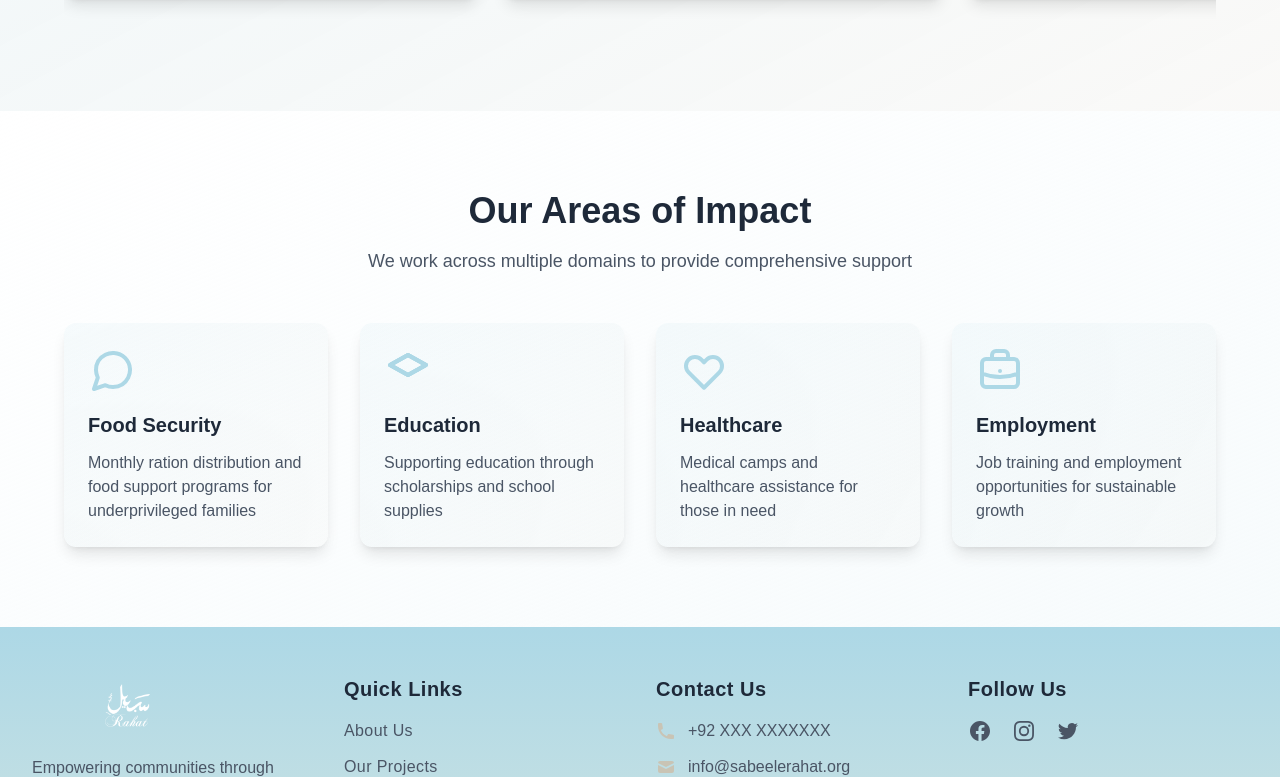
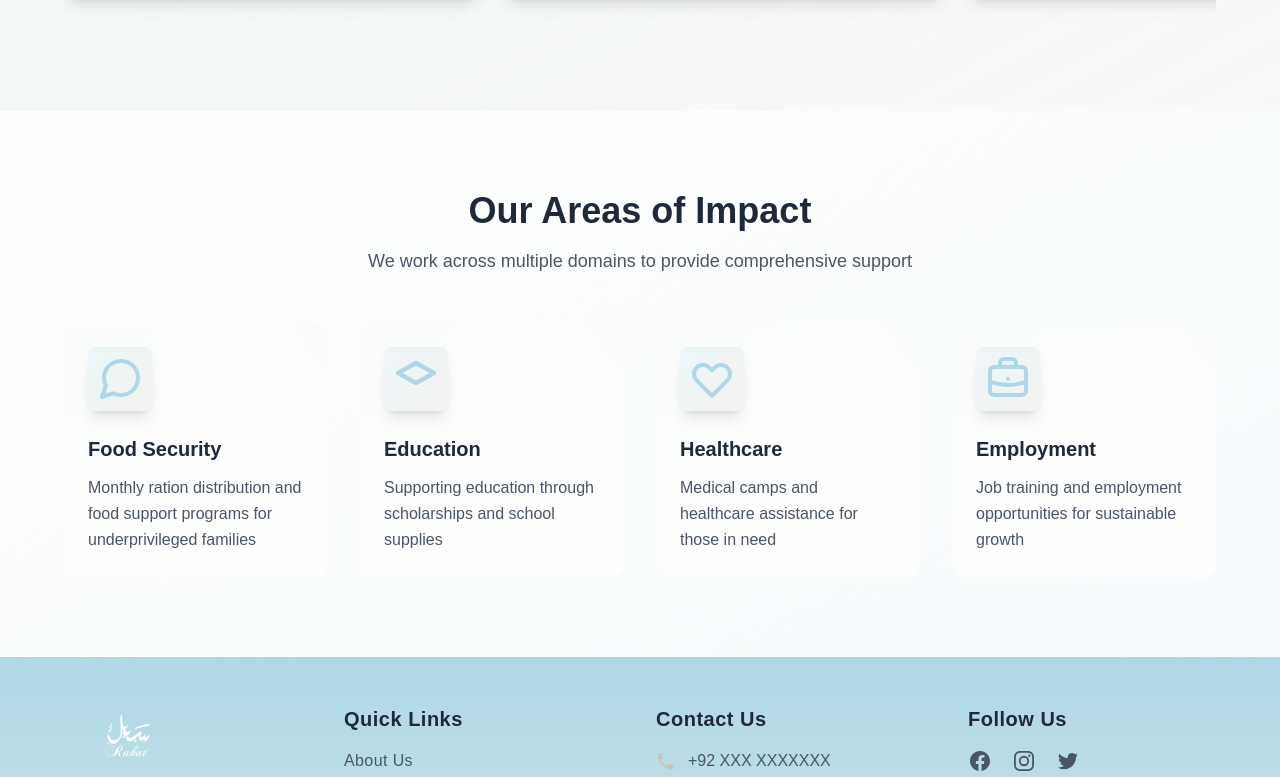
Before and after one commit to danish-ahmad-ai/Sabeel-e-Rahat, a Next.js app in the folder frontend/: page / in a window 1280 px wide. Shown: the part 2004-2781 px from the top of the page. Built offline with nearby package versions, Linux system fonts and the light colour scheme.

Commit message:
Remove unused hero image and enhance card component styles in the main page for improved aesthetics and interactivity; add background patterns, hover effects, and transition animations.

```diff
--- a/frontend/src/app/page.tsx
+++ b/frontend/src/app/page.tsx
@@ -187,17 +187,38 @@ export default function Home() {
               {domains.map((domain, index) => (
                 <div
                   key={index}
-                  className="bg-gradient-to-br from-[#ADD8E6]/10 to-[#C9C4B5]/5 p-6 rounded-xl shadow-lg hover:shadow-xl transition-shadow duration-300"
+                  className="group relative bg-white rounded-xl overflow-hidden transition-all duration-300 hover:shadow-2xl transform hover:-translate-y-1"
                 >
-                  <div className="mb-4">
-                    {domain.icon}
+                  {/* Background Pattern */}
+                  <div className="absolute inset-0 bg-gradient-to-br from-[#ADD8E6]/10 via-[#C9C4B5]/5 to-transparent opacity-50 group-hover:opacity-100 transition-opacity duration-300" />
+
+                  {/* Card Content */}
+                  <div className="relative p-6">
+                    {/* Icon Container */}
+                    <div className="mb-6 transform group-hover:scale-110 transition-transform duration-300">
+                      <div className="w-16 h-16 rounded-lg bg-gradient-to-br from-[#ADD8E6]/20 to-[#C9C4B5]/20 flex items-center justify-center shadow-lg">
+                        <div className="transform group-hover:rotate-12 transition-transform duration-300">
+                          {domain.icon}
+                        </div>
+                      </div>
+                    </div>
+
+                    {/* Title */}
+                    <h3 className="text-xl font-bold text-gray-800 mb-3 font-arial-black group-hover:text-[#ADD8E6] transition-colors duration-300">
+                      {domain.title}
+                    </h3>
+
+                    {/* Description */}
+                    <p className="text-gray-600 font-arial leading-relaxed">
+                      {domain.description}
+                    </p>
+
+                    {/* Hover Effect Line */}
+                    <div className="absolute bottom-0 left-0 w-full h-1 bg-gradient-to-r from-[#ADD8E6] to-[#C9C4B5] transform scale-x-0 group-hover:scale-x-100 transition-transform duration-500 origin-left" />
                   </div>
-                  <h3 className="text-xl font-bold text-gray-800 mb-3 font-arial-black">
-                    {domain.title}
-                  </h3>
-                  <p className="text-gray-600 font-arial">
-                    {domain.description}
-                  </p>
+
+                  {/* Corner Accent */}
+                  <div className="absolute top-0 right-0 w-16 h-16 bg-gradient-to-bl from-[#ADD8E6]/10 to-transparent transform rotate-45 translate-x-8 -translate-y-8 group-hover:translate-x-6 group-hover:-translate-y-6 transition-transform duration-300" />
                 </div>
               ))}
             </div>
```
Also changed, not shown: 1 other file (tests, documents, lock files or other folders).
